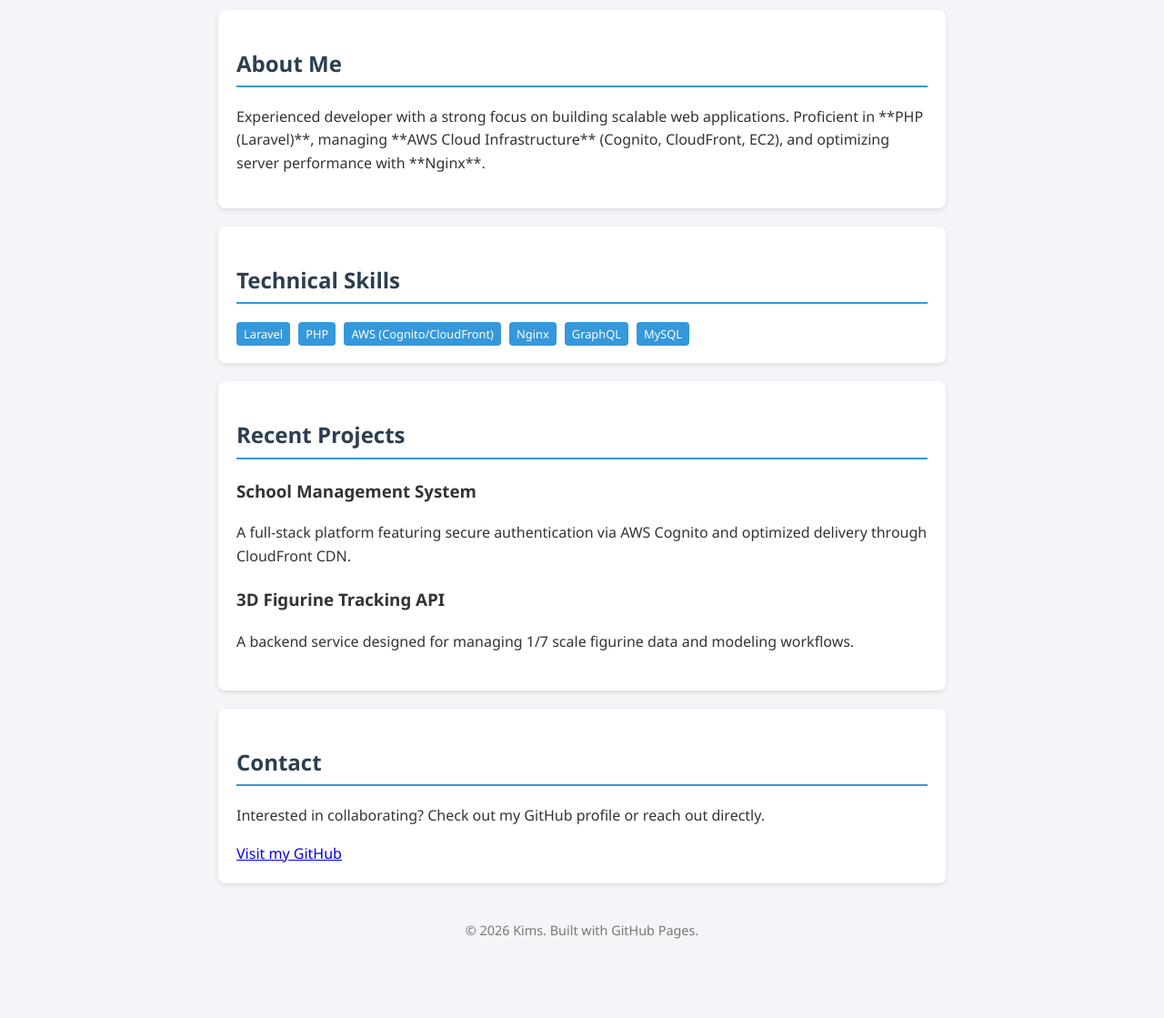
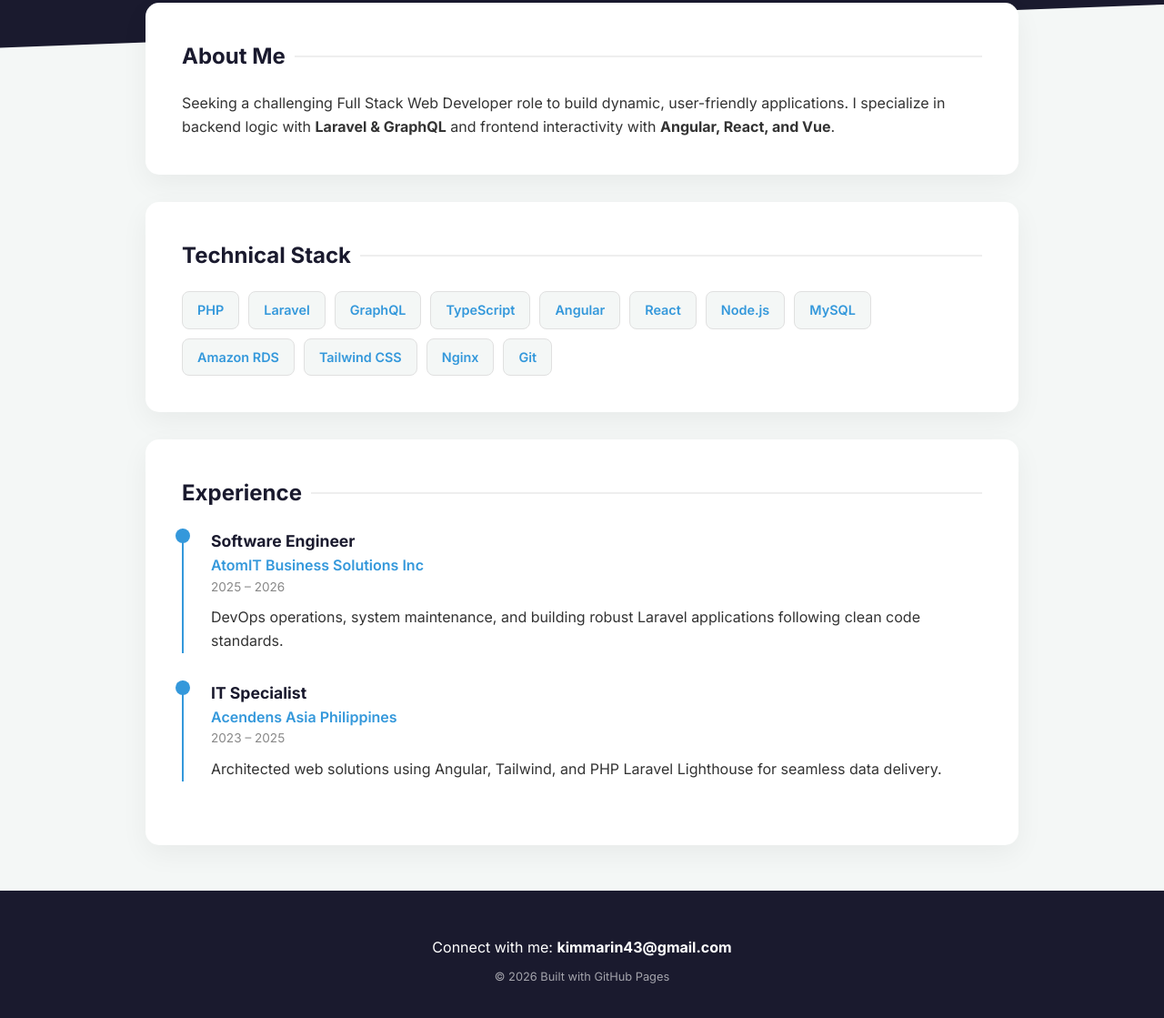
Before and after one commit to Kims021/dev-portfolio, a plain HTML site: page index.html in a window 1280 px wide. Shown: the part 265-1384 px from the top of the page at 91% size. Before the commit the page ends 1334 px from the top, so only its background shows below. Drawn offline with Linux system fonts and the light colour scheme.

Commit message:
feat: overhaul portfolio UI and sync with professional resume
Integrated full work history from CV, added modern dark-theme CSS with interactive skill tags, and implemented a JavaScript-based 'Back to Top' feature and fade-in animations.

```diff
--- a/index.html
+++ b/index.html
@@ -3,63 +3,217 @@
 <head>
     <meta charset="UTF-8">
     <meta name="viewport" content="width=device-width, initial-scale=1.0">
-    <title>Developer Portfolio | Kims</title>
-    <!-- Simple CSS to make it look professional -->
+    <title>Kim Julius Marin | Full Stack Portfolio</title>
+    <link href="https://fonts.googleapis.com/css2?family=Inter:wght@300;400;600;700&display=swap" rel="stylesheet">
     <style>
-        body { font-family: 'Segoe UI', Tahoma, Geneva, Verdana, sans-serif; line-height: 1.6; color: #333; max-width: 800px; margin: 0 auto; padding: 20px; background-color: #f4f4f9; }
-        header { text-align: center; padding: 50px 0; background: #2c3e50; color: white; border-radius: 8px; margin-bottom: 20px; }
-        .section { background: white; padding: 20px; border-radius: 8px; box-shadow: 0 2px 5px rgba(0,0,0,0.1); margin-bottom: 20px; }
-        h2 { color: #2c3e50; border-bottom: 2px solid #3498db; padding-bottom: 5px; }
-        .tag { background: #3498db; color: white; padding: 4px 8px; border-radius: 4px; font-size: 0.8em; margin-right: 5px; }
-        .project { margin-bottom: 20px; }
-        footer { text-align: center; font-size: 0.9em; color: #777; margin-top: 40px; }
+        :root {
+            --primary: #3498db;
+            --dark: #1a1a2e;
+            --light-bg: #f4f7f6;
+            --text: #333;
+            --white: #ffffff;
+        }
+
+        * { box-sizing: border-box; margin: 0; padding: 0; }
+
+        body {
+            font-family: 'Inter', sans-serif;
+            background-color: var(--light-bg);
+            color: var(--text);
+            line-height: 1.6;
+            scroll-behavior: smooth;
+        }
+
+        /* --- Header & Navigation --- */
+        header {
+            background: var(--dark);
+            color: var(--white);
+            padding: 100px 20px;
+            text-align: center;
+            clip-path: polygon(0 0, 100% 0, 100% 85%, 0% 100%);
+        }
+
+        header h1 { font-size: 3rem; margin-bottom: 10px; letter-spacing: -1px; }
+        header p { font-size: 1.2rem; opacity: 0.9; font-weight: 300; }
+
+        .container { max-width: 1000px; margin: -50px auto 50px; padding: 0 20px; }
+
+        /* --- Cards --- */
+        .card {
+            background: var(--white);
+            padding: 40px;
+            border-radius: 15px;
+            box-shadow: 0 10px 30px rgba(0,0,0,0.05);
+            margin-bottom: 30px;
+            transition: transform 0.3s ease;
+        }
+
+        .card:hover { transform: translateY(-5px); }
+
+        h2 {
+            color: var(--dark);
+            margin-bottom: 20px;
+            font-size: 1.5rem;
+            display: flex;
+            align-items: center;
+            gap: 10px;
+        }
+
+        h2::after {
+            content: "";
+            flex: 1;
+            height: 2px;
+            background: #eee;
+        }
+
+        /* --- Skill Tags --- */
+        .skills-container { display: flex; flex-wrap: wrap; gap: 10px; }
+
+        .tag {
+            background: var(--light-bg);
+            padding: 8px 16px;
+            border-radius: 8px;
+            font-size: 0.9rem;
+            font-weight: 600;
+            color: var(--primary);
+            border: 1px solid #e0e0e0;
+            transition: all 0.3s ease;
+        }
+
+        .tag:hover {
+            background: var(--primary);
+            color: white;
+            border-color: var(--primary);
+        }
+
+        /* --- Experience Timeline --- */
+        .job {
+            position: relative;
+            padding-left: 30px;
+            margin-bottom: 30px;
+            border-left: 2px solid var(--primary);
+        }
+
+        .job::before {
+            content: "";
+            position: absolute;
+            left: -9px;
+            top: 0;
+            width: 16px;
+            height: 16px;
+            background: var(--primary);
+            border-radius: 50%;
+        }
+
+        .job-title { font-weight: 700; font-size: 1.1rem; color: var(--dark); }
+        .job-company { color: var(--primary); font-weight: 600; }
+        .job-date { font-size: 0.85rem; color: #888; margin-bottom: 10px; }
+
+        /* --- Interactive Footer --- */
+        footer {
+            text-align: center;
+            padding: 50px;
+            background: var(--dark);
+            color: white;
+        }
+
+        #topBtn {
+            position: fixed;
+            bottom: 20px;
+            right: 20px;
+            background: var(--primary);
+            color: white;
+            border: none;
+            padding: 10px 15px;
+            border-radius: 5px;
+            cursor: pointer;
+            display: none;
+            z-index: 100;
+        }
+
+        @media (max-width: 600px) {
+            header h1 { font-size: 2rem; }
+        }
     </style>
 </head>
 <body>
 
+    <button onclick="scrollToTop()" id="topBtn" title="Go to top">↑ Top</button>
+
     <header>
-        <h1>Full Stack Developer</h1>
-        <p>Specializing in Laravel, AWS Infrastructure, and Backend Systems</p>
+        <h1>Kim Julius Marin</h1>
+        <p>Full Stack Developer | Laravel & Infrastructure Expert</p>
     </header>
 
-    <div class="section">
-        <h2>About Me</h2>
-        <p>Experienced developer with a strong focus on building scalable web applications. Proficient in **PHP (Laravel)**, managing **AWS Cloud Infrastructure** (Cognito, CloudFront, EC2), and optimizing server performance with **Nginx**.</p>
-    </div>
+    <div class="container">
+        <section class="card">
+            <h2>About Me</h2>
+            <p>Seeking a challenging Full Stack Web Developer role to build dynamic, user-friendly applications. I specialize in backend logic with <strong>Laravel & GraphQL</strong> and frontend interactivity with <strong>Angular, React, and Vue</strong>.</p>
+        </section>
 
-    <div class="section">
-        <h2>Technical Skills</h2>
-        <div>
-            <span class="tag">Laravel</span>
-            <span class="tag">PHP</span>
-            <span class="tag">AWS (Cognito/CloudFront)</span>
-            <span class="tag">Nginx</span>
-            <span class="tag">GraphQL</span>
-            <span class="tag">MySQL</span>
-        </div>
-    </div>
+        <section class="card">
+            <h2>Technical Stack</h2>
+            <div class="skills-container">
+                <span class="tag">PHP</span> <span class="tag">Laravel</span>
+                <span class="tag">GraphQL</span> <span class="tag">TypeScript</span>
+                <span class="tag">Angular</span> <span class="tag">React</span>
+                <span class="tag">Node.js</span> <span class="tag">MySQL</span>
+                <span class="tag">Amazon RDS</span> <span class="tag">Tailwind CSS</span>
+                <span class="tag">Nginx</span> <span class="tag">Git</span>
+            </div>
+        </section>
 
-    <div class="section">
-        <h2>Recent Projects</h2>
-        <div class="project">
-            <h3>School Management System</h3>
-            <p>A full-stack platform featuring secure authentication via AWS Cognito and optimized delivery through CloudFront CDN.</p>
-        </div>
-        <div class="project">
-            <h3>3D Figurine Tracking API</h3>
-            <p>A backend service designed for managing 1/7 scale figurine data and modeling workflows.</p>
-        </div>
-    </div>
+        <section class="card">
+            <h2>Experience</h2>
 
-    <div class="section">
-        <h2>Contact</h2>
-        <p>Interested in collaborating? Check out my GitHub profile or reach out directly.</p>
-        <a href="https://github.com/Kims021">Visit my GitHub</a>
+            <div class="job">
+                <div class="job-title">Software Engineer</div>
+                <div class="job-company">AtomIT Business Solutions Inc</div>
+                <div class="job-date">2025 – 2026</div>
+                <p>DevOps operations, system maintenance, and building robust Laravel applications following clean code standards.</p>
+            </div>
+
+            <div class="job">
+                <div class="job-title">IT Specialist</div>
+                <div class="job-company">Acendens Asia Philippines</div>
+                <div class="job-date">2023 – 2025</div>
+                <p>Architected web solutions using Angular, Tailwind, and PHP Laravel Lighthouse for seamless data delivery.</p>
+            </div>
+        </section>
     </div>
 
     <footer>
-        <p>&copy; 2026 Kims. Built with GitHub Pages.</p>
+        <p>Connect with me: <strong>kimmarin43@gmail.com</strong></p>
+        <p style="margin-top: 10px; font-size: 0.8rem; opacity: 0.6;">&copy; 2026 Built with GitHub Pages</p>
     </footer>
 
+    <script>
+        // Show button when scrolling down
+        window.onscroll = function() {
+            let btn = document.getElementById("topBtn");
+            if (document.body.scrollTop > 300 || document.documentElement.scrollTop > 300) {
+                btn.style.display = "block";
+            } else {
+                btn.style.display = "none";
+            }
+        };
+
+        // Smooth scroll to top
+        function scrollToTop() {
+            window.scrollTo({top: 0, behavior: 'smooth'});
+        }
+
+        // Add a simple fade-in effect to cards on load
+        document.querySelectorAll('.card').forEach((card, index) => {
+            card.style.opacity = "0";
+            card.style.transition = "all 0.6s ease-out";
+            card.style.transform = "translateY(20px)";
+
+            setTimeout(() => {
+                card.style.opacity = "1";
+                card.style.transform = "translateY(0)";
+            }, 200 * index);
+        });
+    </script>
 </body>
 </html>
```
